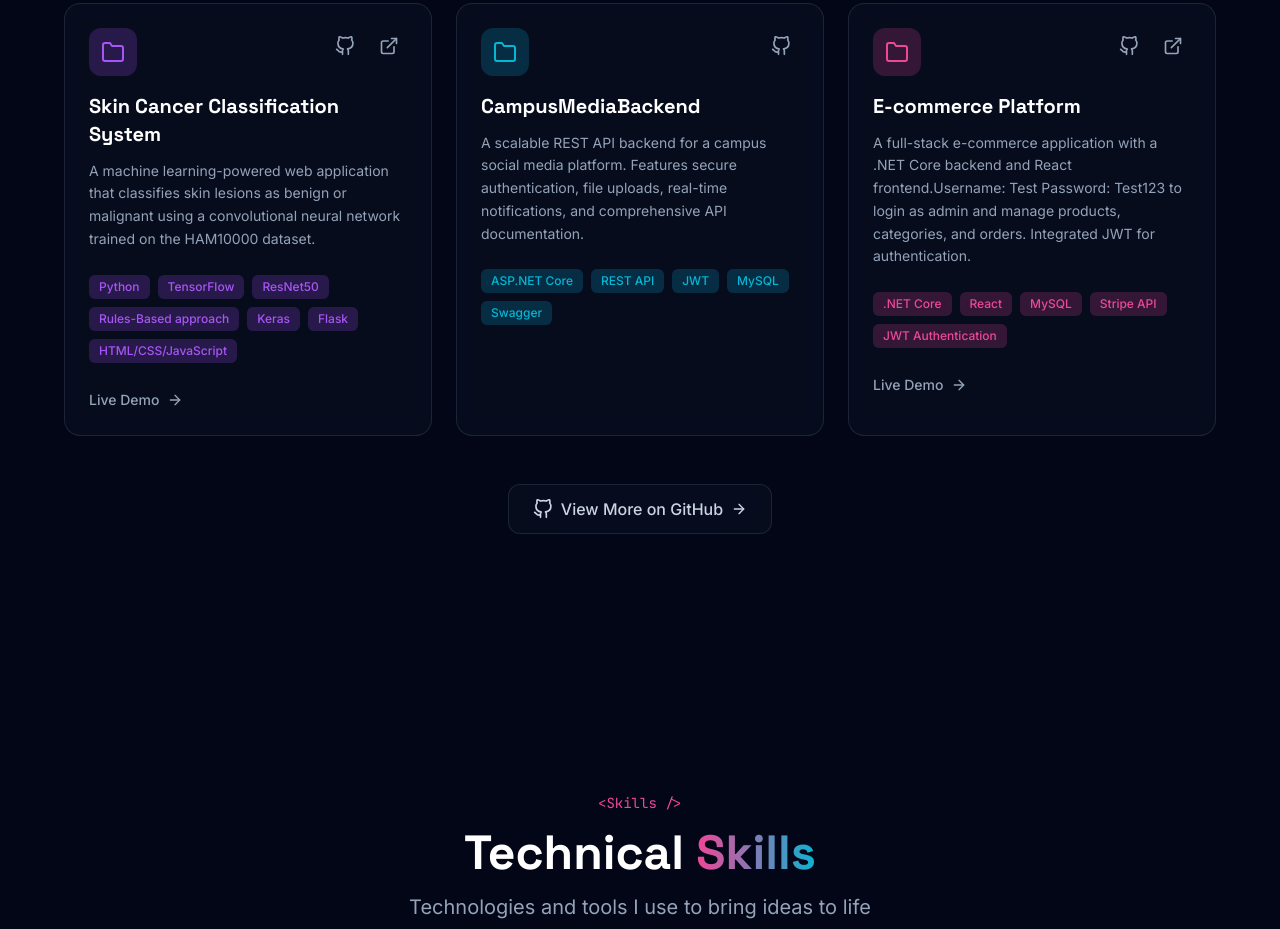
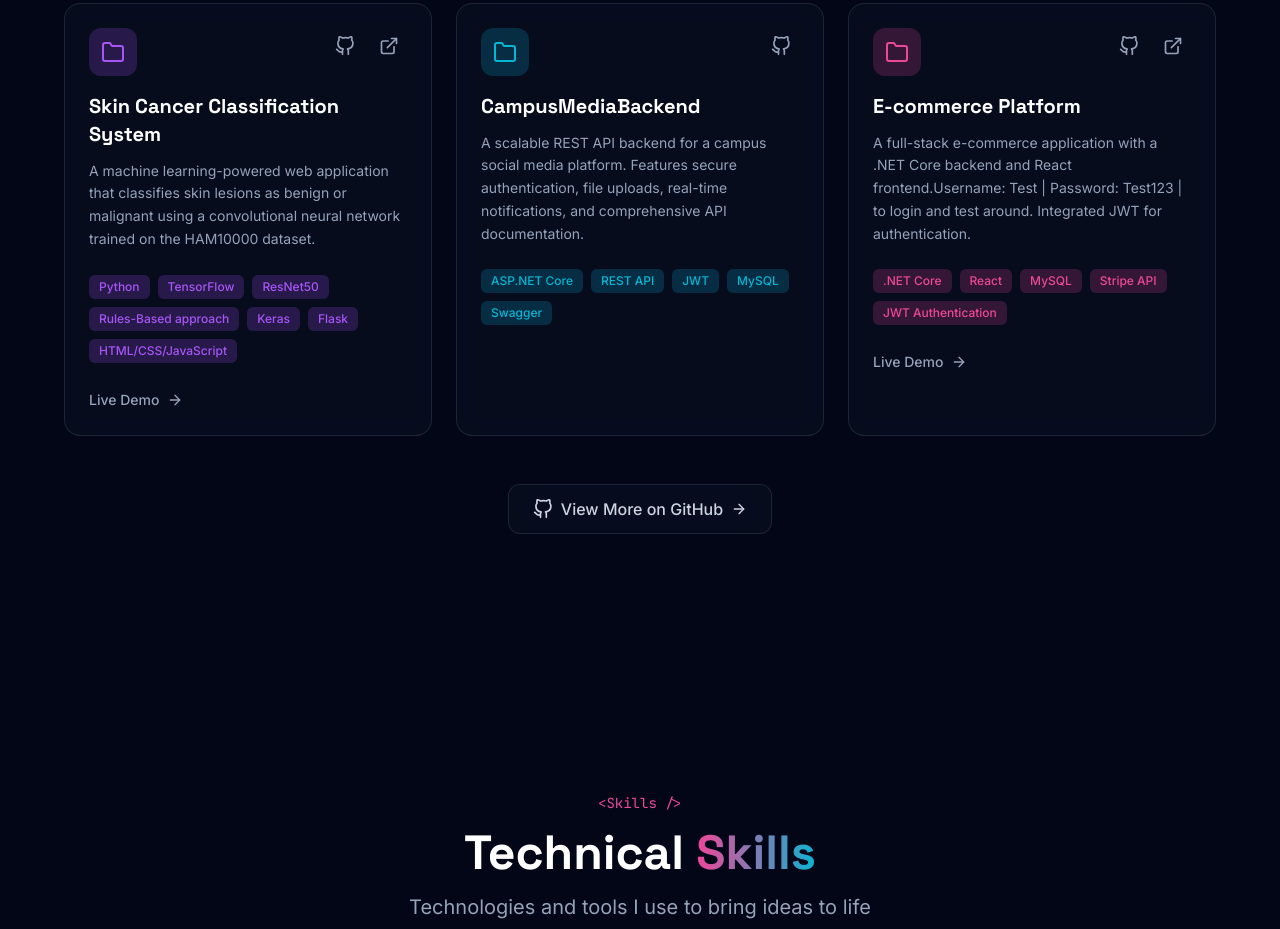
Before and after one commit to Edi12M/portfolio, a React (Vite) app: page / in a window 1280 px wide. Shown: the part 2080-3009 px from the top of the page. Built offline with nearby package versions, Linux system fonts and the light colour scheme.

Commit message:
how to test

```diff
--- a/src/constants/data.js
+++ b/src/constants/data.js
@@ -67,7 +67,7 @@ export const PROJECTS = [
     id: 3,
     title: "E-commerce Platform",
     description:
-      "A full-stack e-commerce application with a .NET Core backend and React frontend.Username: Test Password: Test123 to login as admin and manage products, categories, and orders.  Integrated JWT for authentication.",
+      "A full-stack e-commerce application with a .NET Core backend and React frontend.Username: Test | Password: Test123 | to login and test around.  Integrated JWT for authentication.",
     tech: [".NET Core", "React", "MySQL", "Stripe API", "JWT Authentication"],
     github: "https://github.com/Edi12M/onlineShop",
     demo: "https://e-commerce-by-emehaj.netlify.app/",
```
